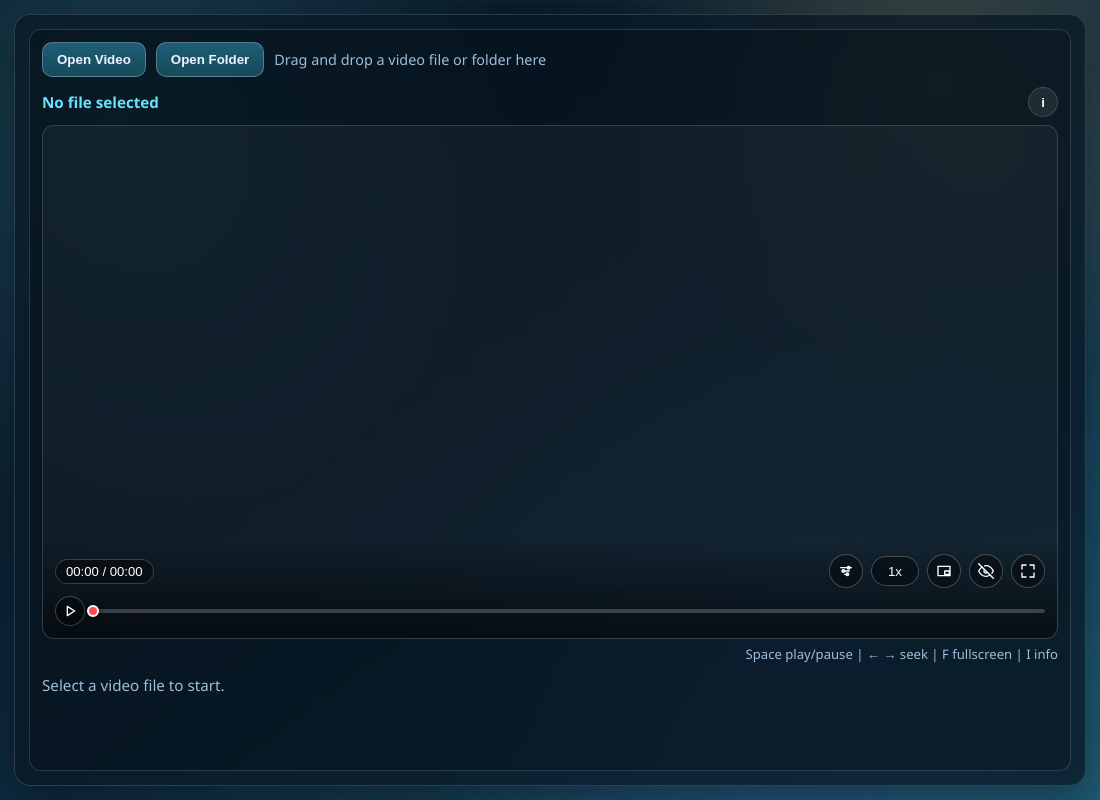
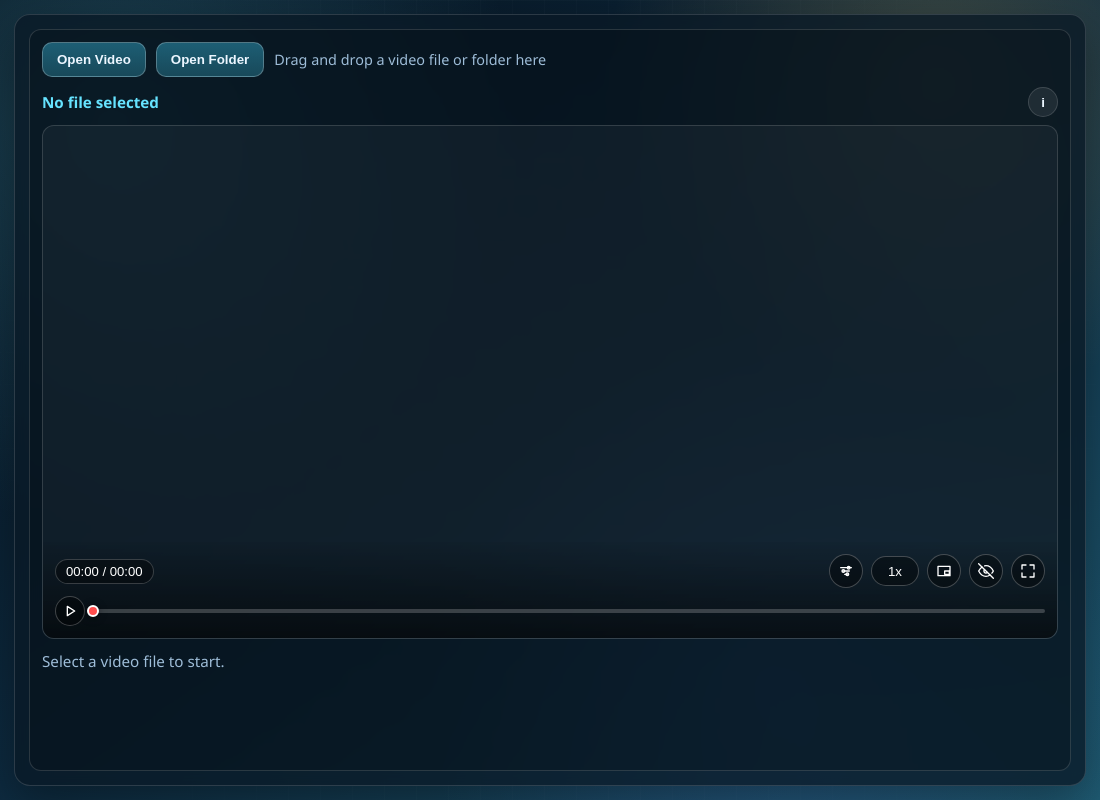
Before and after one commit to amlan-jyoti-sahoo/Video-Player-mac, an Electron app: page index.html in a window 1100 px wide. Drawn offline with Linux system fonts and the light colour scheme.

Commit message:
hint removed

```diff
--- a/index.html
+++ b/index.html
@@ -212,10 +212,6 @@
                   </div>
                 </div>
               </div>
-
-              <div class="player-quick-actions">
-                <span class="quick-hint">Space play/pause | ← → seek | F fullscreen | I info</span>
-              </div>
             </section>
 
             <p id="status" class="status">Select a video file to start.</p>
```
